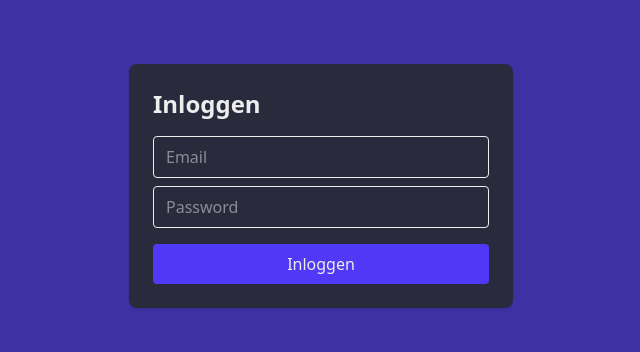
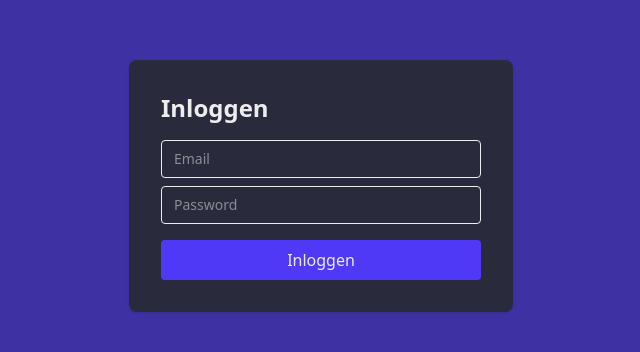
Before and after one commit to Benvdweg/gratis-bier-bij-rilana, a Next.js app: page /login in a window 1280 px wide. Shown: the part 214-566 px from the top of the page, without its empty margins (319-959 px from the left). Built offline with nearby package versions, Linux system fonts and the light colour scheme; no server answers.

Commit message:
Add responsive UI

```diff
--- a/src/app/login/page.tsx
+++ b/src/app/login/page.tsx
@@ -25,20 +25,20 @@ export default function LoginPage() {
 	};
 
 	return (
-		<main className="flex flex-col items-center justify-center min-h-screen bg-background text-foreground">
+		<main className="flex flex-col items-center justify-center min-h-screen bg-background text-foreground px-4 sm:px-6">
 			<form
 				onSubmit={handleLogin}
-				className="w-full max-w-sm p-6 rounded-lg shadow bg-[#2a2a3d]"
+				className="w-full max-w-sm p-6 rounded-lg shadow bg-[#2a2a3d] sm:p-8"
 			>
-				<h1 className="text-2xl font-bold mb-4">Inloggen</h1>
+				<h1 className="text-xl sm:text-2xl font-bold mb-4">Inloggen</h1>
 				<input
-					className="w-full mb-2 px-3 py-2 border rounded"
+					className="w-full mb-2 px-3 py-2 border rounded text-base sm:text-sm"
 					placeholder="Email"
 					value={email}
 					onChange={(e) => setEmail(e.target.value)}
 				/>
 				<input
-					className="w-full mb-4 px-3 py-2 border rounded"
+					className="w-full mb-4 px-3 py-2 border rounded text-base sm:text-sm"
 					type="password"
 					placeholder="Password"
 					value={password}
--- a/src/components/NavBar.tsx
+++ b/src/components/NavBar.tsx
@@ -60,10 +60,12 @@ export default function NavBar() {
 					overflow-y-auto flex flex-col z-40
 				`}
 			>
-				<h1 className="text-2xl font-bold text-center my-8">
-					Gratis Bier bij Rilana
-				</h1>
-				<ul className="space-y-4 px-4">
+				<div className="sticky top-0 bg-[#2a2a3d] z-50 px-4 py-3 border-b border-gray-700">
+					<h1 className="text-xl font-bold text-center">
+						Gratis Bier bij Rilana
+					</h1>
+				</div>
+				<ul className="space-y-4 px-4 md:px-6 mt-4">
 					{navItems.map((item) => (
 						<NavItem
 							key={item.name}
```
